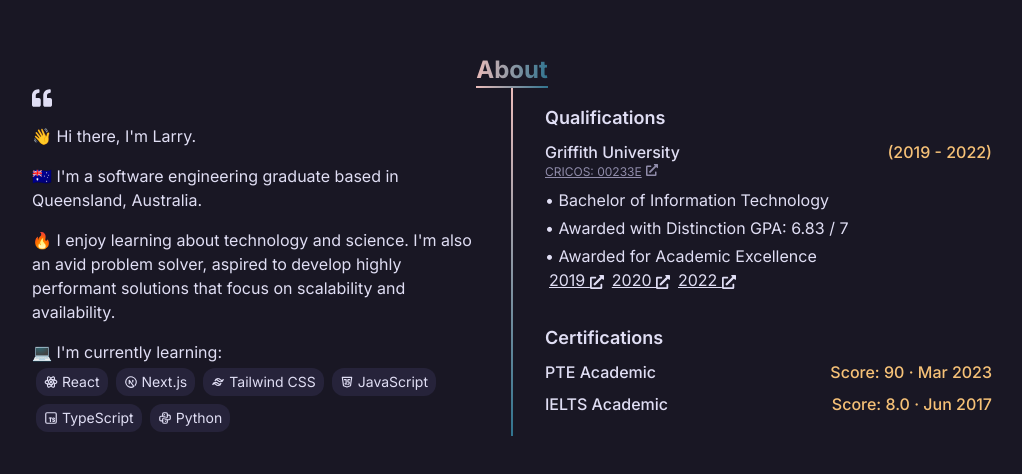
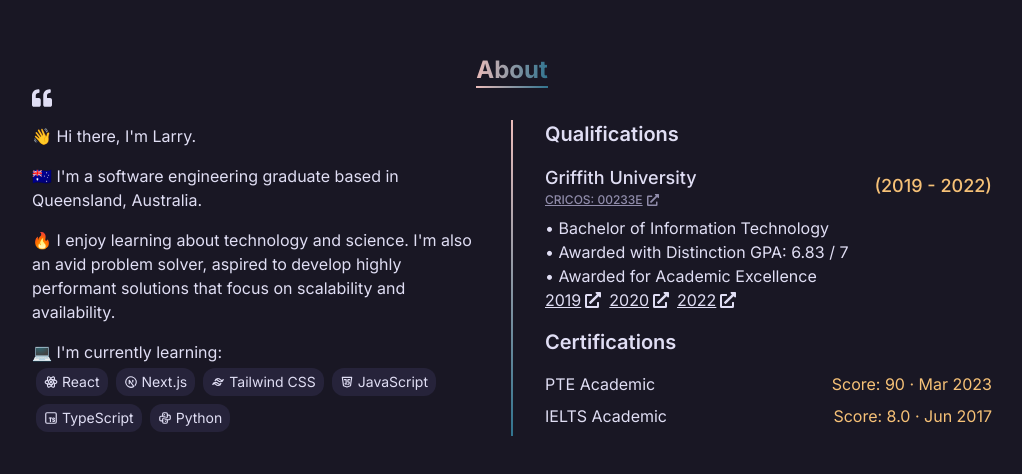
Before and after one commit to larryh12/larryhuynh.dev, a Next.js app: page / in a window 1280 px wide. Shown: the part 1022-1496 px from the top of the page, without its empty margins (128-1150 px from the left). Built offline with nearby package versions, Linux system fonts and the light colour scheme.

Commit message:
refactor about section

```diff
--- a/components/About.js
+++ b/components/About.js
@@ -13,16 +13,16 @@
 const About = () => {
   return (
     <section id="about" className="flex min-h-screen items-center">
-      <div className="section__wrapper flex flex-col">
-        <div className="section__heading text-center">
+      <div className="about__wrapper flex flex-col">
+        <div className="about__heading text-center">
           <div className="inline-block bg-gradient-to-r from-rp-rose to-rp-pine bg-clip-text text-center text-2xl font-bold text-transparent">
             <span>About</span>
             <div className="h-0.5 bg-gradient-to-r from-rp-rose to-rp-pine" />
           </div>
         </div>
 
-        <div id="about__main" className="flex flex-col space-x-8 md:flex-row">
-          <div id="about__main__quotes" className="flex-1 space-y-4">
+        <div className="about__main flex flex-col space-y-8 md:flex-row md:space-x-8">
+          <div className="about__main__quotes flex-1 space-y-4">
             <FaQuoteLeft className="text-xl" />
             <div>👋 Hi there, I&apos;m Larry.</div>
             <div>
@@ -34,7 +34,7 @@
               avid problem solver, aspired to develop highly performant
               solutions that focus on scalability and availability.
             </div>
-            <div id="about__main__quotes__skills">
+            <div className="about__main__quotes__skills">
               <div>💻 I&apos;m currently learning:</div>
               <div className="flex flex-wrap [&>div]:m-1 [&>div]:flex [&>div]:cursor-pointer [&>div]:items-center [&>div]:space-x-1 [&>div]:rounded-xl [&>div]:bg-rp-overlay [&>div]:px-2 [&>div]:py-1 [&>div]:text-sm [&>div]:transition hover:[&>div]:scale-105 hover:[&>div]:bg-rp-highmed">
                 <div>
@@ -58,64 +58,68 @@
               </div>
             </div>
           </div>
-          <div
-            id="about__main__divider"
-            className="hidden w-0.5 bg-gradient-to-b from-rp-rose to-rp-pine md:block"
-          />
-          <div id="about__main__qual" className="flex-1">
-            <div className="my-2 mt-4 text-lg font-semibold">
-              Qualifications
-            </div>
-            <div className="flex justify-between text-base font-medium">
-              Griffith University
-              <span className="text-rp-gold">(2019 - 2022)</span>
-            </div>
+
+          <div className="about__main__divider hidden w-0.5 bg-gradient-to-b from-rp-rose to-rp-pine md:block" />
+
+          <div className="about__main__bg flex-1 space-y-4">
+            <div className="about__main__bg__qual space-y-4">
+              <div className="text-xl font-semibold">Qualifications</div>
+              <div className="ambq__gu space-y-2">
+                <div className="ambq__gu__title flex items-center justify-between text-lg font-medium">
+                  <div className="ambq__gu__title__name">
+                    <div>Griffith University</div>
                     <a
                       href="https://cricos.education.gov.au/Institution/InstitutionDetails.aspx?ProviderCode=00233E"
                       target="_blank"
-              className="mb-2 flex flex-row text-xs text-rp-subtle underline"
+                      className="flex items-center space-x-1 text-xs text-rp-subtle underline"
                     >
-              CRICOS: 00233E <FaExternalLinkAlt className="ml-1" />
+                      <span>CRICOS: 00233E</span> <FaExternalLinkAlt />
                     </a>
-            <div className="[&>div]:my-1">
+                  </div>
+                  <div className="ambq__gu__title__year text-rp-gold">
+                    (2019 - 2022)
+                  </div>
+                </div>
+                <div className="ambq__gu__content">
                   <div>• Bachelor of Information Technology</div>
                   <div>• Awarded with Distinction GPA: 6.83 / 7</div>
                   <div>
-                • Awarded for Academic Excellence
-                <br />
+                    <div>• Awarded for Academic Excellence</div>
+                    <div className="flex space-x-2 [&>a]:flex [&>a]:items-center [&>a]:space-x-1 [&>a]:underline">
                       <a
                         href="https://www.credly.com/badges/295dfe3f-f2f0-4a3b-ae0a-f0acb3824c9c/"
                         target="_blank"
-                  className="mx-1 underline"
                       >
-                  2019 <FaExternalLinkAlt className="inline text-sm" />
+                        <span>2019</span> <FaExternalLinkAlt />
                       </a>
                       <a
                         href="https://www.credly.com/badges/87f3870c-20a6-47ab-b565-7202dc077208/"
                         target="_blank"
-                  className="mx-1 underline"
                       >
-                  2020 <FaExternalLinkAlt className="inline text-sm" />
+                        <span>2020</span> <FaExternalLinkAlt />
                       </a>
                       <a
                         href="https://www.credly.com/badges/f6977589-9622-4dd3-9d50-53289877830d/"
                         target="_blank"
-                  className="mx-1 underline"
                       >
-                  2022 <FaExternalLinkAlt className="inline text-sm" />
+                        <span>2022</span> <FaExternalLinkAlt />
                       </a>
                     </div>
                   </div>
-            <div className="my-2 mt-8 text-lg font-semibold">
-              Certifications
                 </div>
-            <div className="my-2 flex justify-between text-base font-medium">
-              PTE Academic
-              <span className="text-rp-gold">Score: 90 · Mar 2023</span>
               </div>
-            <div className="my-2 flex justify-between text-base font-medium">
-              IELTS Academic
-              <span className="text-rp-gold">Score: 8.0 · Jun 2017</span>
+            </div>
+
+            <div className="about__main__bg__cert space-y-4">
+              <div className="text-xl font-semibold">Certifications</div>
+              <div className="about__main__bg__cert__content space-y-2 [&>div]:flex [&>div]:justify-between [&>a]:[&>div]:text-rp-gold">
+                <div>
+                  <div>PTE Academic</div> <a>Score: 90 · Mar 2023</a>
+                </div>
+                <div>
+                  <div>IELTS Academic</div> <a>Score: 8.0 · Jun 2017</a>
+                </div>
+              </div>
             </div>
           </div>
         </div>
--- a/components/Hero.js
+++ b/components/Hero.js
@@ -11,12 +11,9 @@
       id="home"
       className="flex min-h-screen flex-col-reverse md:flex-row"
     >
-      <div
-        id="home__text__container"
-        className="flex flex-1 items-start justify-center md:items-center"
-      >
-        <div id="home__text__wrapper" className="space-y-8">
-          <div id="home__text__upper" className="space-y-0.5">
+      <div className="home__text__container flex flex-1 items-start justify-center md:items-center">
+        <div className="home__text__wrapper space-y-8">
+          <div className="home__text__upper space-y-0.5">
             <div className="text-rp-subtle">Hi, my name is</div>
             <div className="inline-block bg-gradient-to-r from-rp-rose to-rp-love bg-clip-text text-7xl font-bold text-transparent">
               LARRY
@@ -30,10 +27,7 @@
               Software Engineering Graduate
             </div>
           </div>
-          <div
-            id="home__text__lower"
-            className="flex space-x-4 text-sm text-rp-text [&>a]:flex [&>a]:items-center [&>a]:space-x-1 [&>a]:rounded-lg [&>a]:bg-rp-overlay [&>a]:px-3 [&>a]:py-2 [&>a]:transition hover:[&>a]:scale-105 hover:[&>a]:bg-rp-highmed"
-          >
+          <div className="home__text__lower flex space-x-4 text-sm text-rp-text [&>a]:flex [&>a]:items-center [&>a]:space-x-1 [&>a]:rounded-lg [&>a]:bg-rp-overlay [&>a]:px-3 [&>a]:py-2 [&>a]:transition hover:[&>a]:scale-105 hover:[&>a]:bg-rp-highmed">
             <a href="#about">
               <AiOutlineInfoCircle />
               <span>About me</span>
@@ -48,11 +42,8 @@
           </div>
         </div>
       </div>
-      <div
-        id="home__avatar__container"
-        className="flex flex-1 items-center justify-center"
-      >
-        <div id="home__avatar__wrapper" className="max-w-[66%]">
+      <div className="home__avatar__container flex flex-1 items-center justify-center">
+        <div className="home__avatar__wrapper max-w-[66%]">
           <div className="home__avatar__blob overflow-hidden border border-rp-text bg-rp-rose">
             <Image src={avatar} alt="avatar" />
           </div>
--- a/components/Navbar.js
+++ b/components/Navbar.js
@@ -24,7 +24,7 @@
 
   return (
     <nav id="nav">
-      <div id="nav__topbar" className="flex items-center justify-between">
+      <div className="nav__topbar flex items-center justify-between">
         <a href="/" className="w-24 cursor-pointer">
           <Image src={logo} alt="logo" />
         </a>
@@ -46,16 +46,12 @@
       </div>
 
       <div
-        id="nav__menu"
-        className={`${
+        className={`nav__menu ${
           toggle ? 'w-screen' : 'w-0'
         } absolute right-0 flex min-h-screen justify-center overflow-hidden bg-rp-base text-3xl font-semibold transition-all md:hidden`}
         onClick={() => setToggle((prev) => !prev)}
       >
-        <div
-          id="nav__menu__links"
-          className="space-y-6 pt-12 [&>a]:flex [&>a]:items-center [&>a]:space-x-4 active:[&>a]:text-rp-love"
-        >
+        <div className="nav__menu__links space-y-6 pt-12 [&>a]:flex [&>a]:items-center [&>a]:space-x-4 active:[&>a]:text-rp-love">
           <a href="#home">
             <AiOutlineHome />
             <span>Home</span>
@@ -76,10 +72,7 @@
             <AiOutlineMessage />
             <span>Contacts</span>
           </a>
-          <div
-            id="nav__menu__icons"
-            className="flex justify-center space-x-4 pt-6 active:[&>a]:text-rp-love"
-          >
+          <div className="nav__menu__icons flex justify-center space-x-4 pt-6 active:[&>a]:text-rp-love">
             <a href="mailto:larry.huynh.dev@outlook.com">
               <AiFillMail />
             </a>
```
Lines whose indentation alone changed are shown as unchanged.
